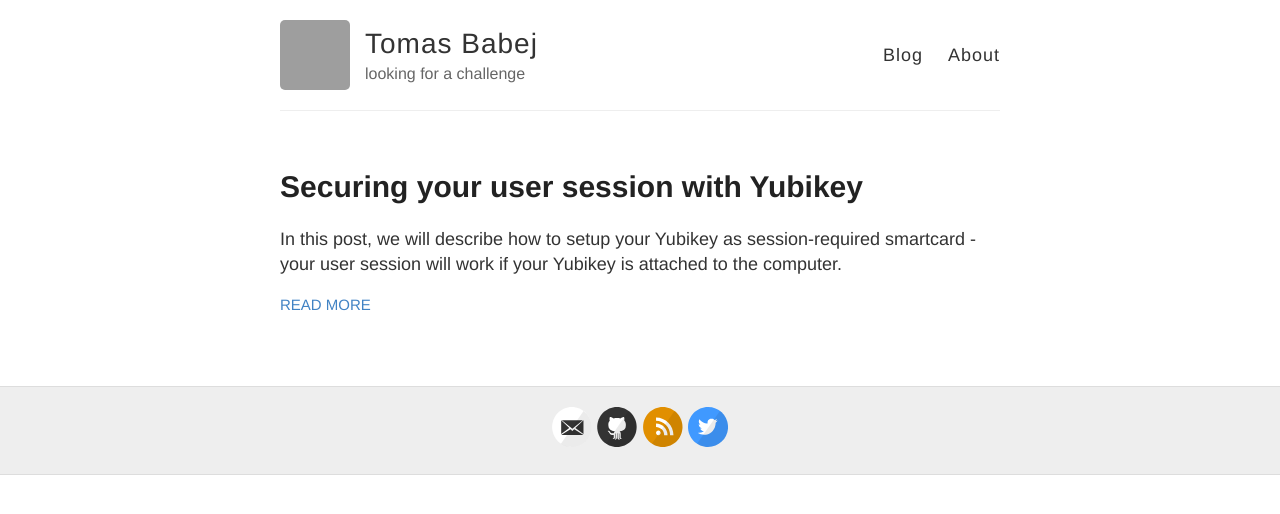
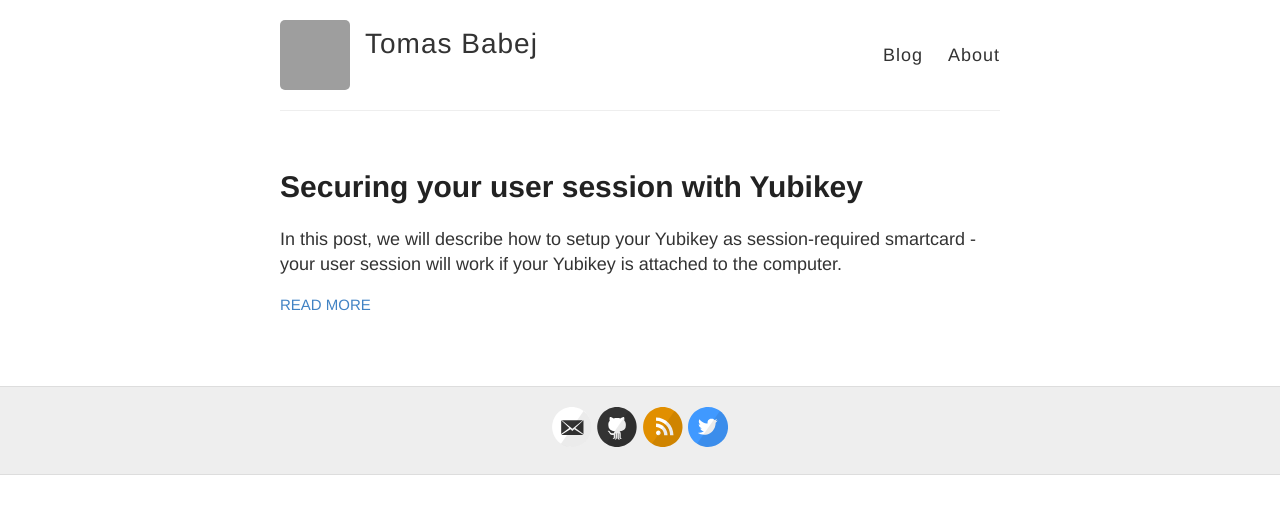
Before and after one commit to tbabej/blog, a Jekyll site: the page built from index.html, in a window 1280 px wide. Shown: the top 514 px of the page. Built offline with Jekyll 4.4.1, drawn with Linux system fonts in a browser that asks for light colours; grey boxes are pictures that could not be loaded.

Commit message:
Remove description

```diff
--- a/_config.yml
+++ b/_config.yml
@@ -6,7 +6,7 @@
 name: Tomas Babej
 
 # Short bio or description (displayed in the header)
-description: looking for a challenge
+description:
 
 # URL of your avatar or profile pic (you could use your GitHub profile pic)
 avatar: https://avatars1.githubusercontent.com/u/2123868?v=3&s=460
```
